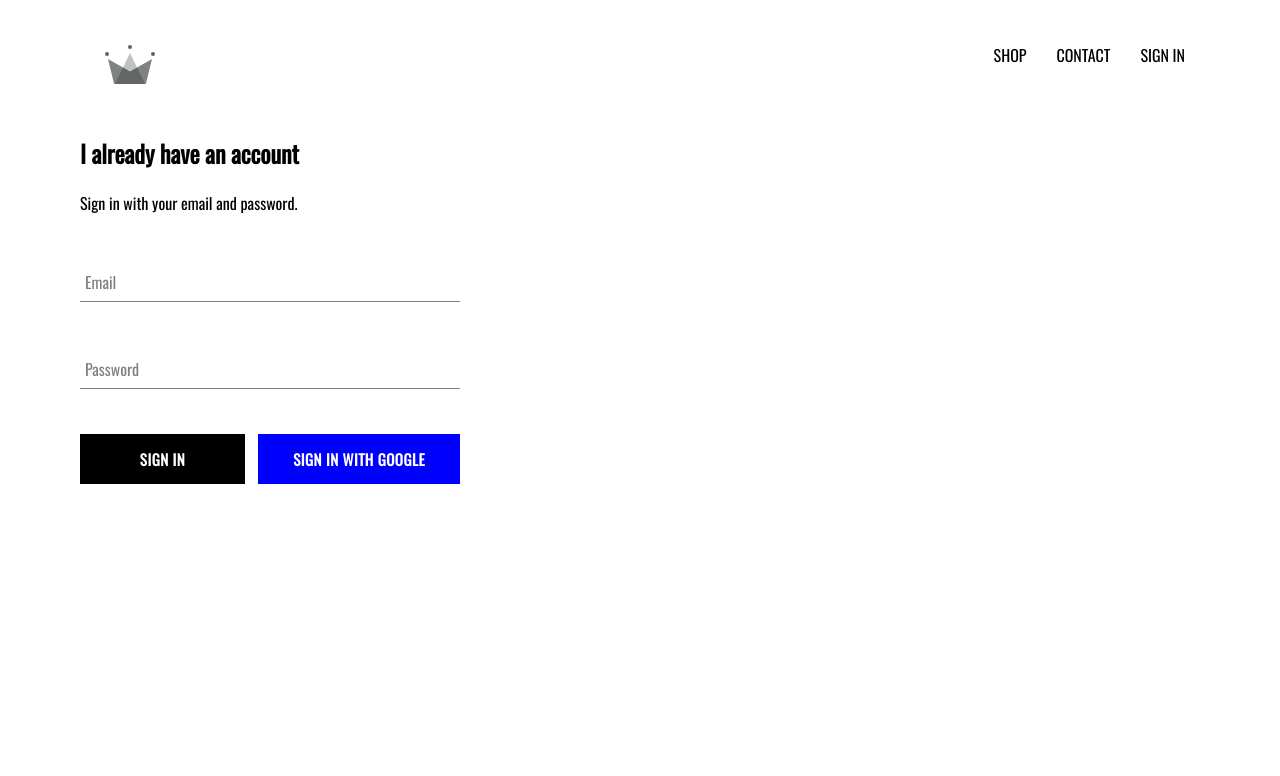
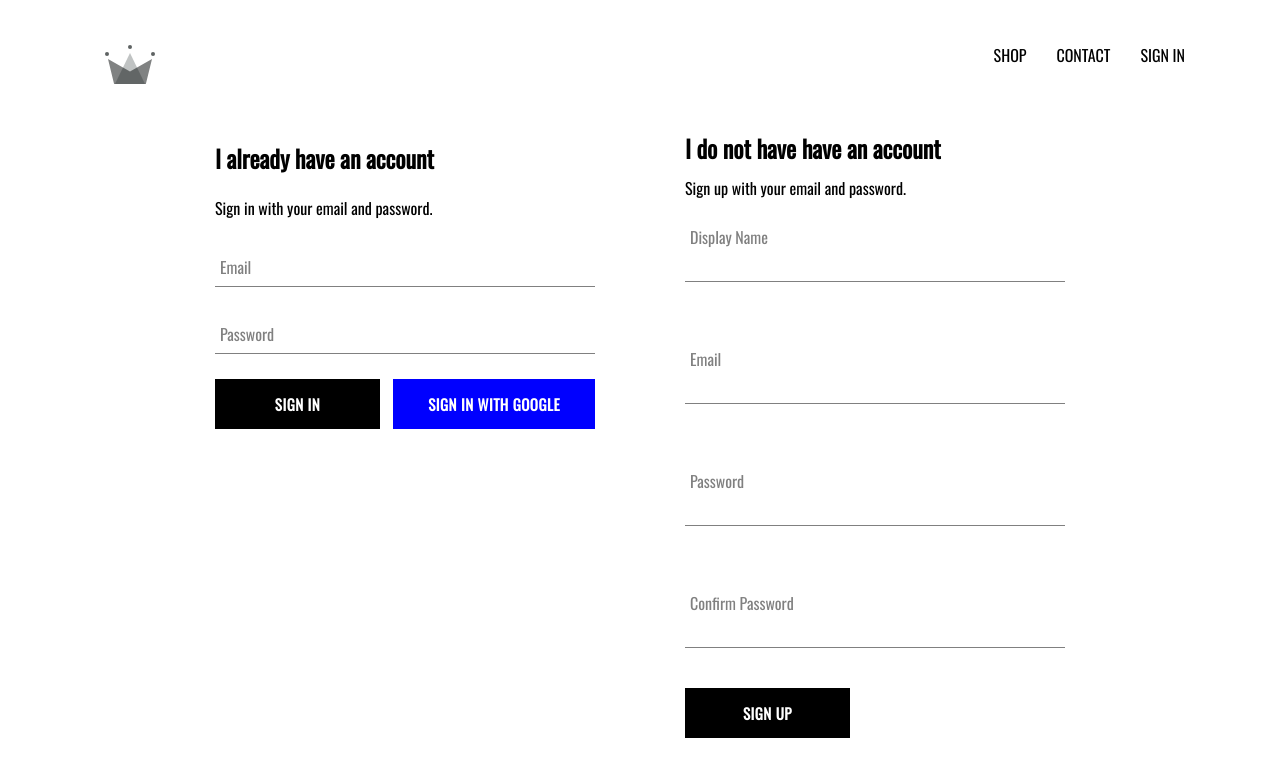
Before and after one commit to IvanEntwickler/crwn-clothing, a React (Create React App) app: page /signin in a window 1280 px wide. Shown: the top 776 px of the page. Built offline with nearby package versions, Linux system fonts and the light colour scheme; no server answers.

Commit message:
implemented firebase utils, included ability to store authenticated user into our firestore database

```diff
--- a/src/App.js
+++ b/src/App.js
@@ -5,7 +5,8 @@ import HomePage from './pages/homepage/homepage.component';
 import ShopPage from './pages/shop/shop.component';
 import SignInAndSignUpPage from './pages/sign-in-and-sign-up/sign-in-and-sign-up.component';
 import Header from './components/header/header.component';
-import { auth } from './firebase/firebase.utils';
+import { auth, createUserProfileDocument } from './firebase/firebase.utils';
+
 
 
 class App extends React.Component{
@@ -14,14 +15,31 @@ class App extends React.Component{
     this.state = {
       currentUser: null
     }
+
   }
 
   unsubscribeFromAuth = null;
 
   componentDidMount(){
-    this.unsubscribeFromAuth = auth.onAuthStateChanged(user =>{
-      this.setState({currentUser: user});
-      console.log(user);
+    this.unsubscribeFromAuth = auth.onAuthStateChanged(async userAuth =>{
+      if(userAuth){
+        const userRef = await createUserProfileDocument(userAuth);
+
+        userRef.onSnapshot(snapShot => {
+          this.setState({
+            currentUser: {
+              id: snapShot.id,
+              ...snapShot.data()
+            }
+
+          });
+          console.log(this.state)
+        });
+
+      }else{
+        this.setState({currentUser: userAuth});
+      }
+
     });
 
   }
--- a/src/components/form-input/form-input.styles.scss
+++ b/src/components/form-input/form-input.styles.scss
@@ -9,7 +9,7 @@ $main-color: black;
 
 .group {
   position: relative;
-  margin: 45px 0;
+  margin: 15px 0;
 
   .form-input {
     background: none;
--- /dev/null
+++ b/src/components/sign-up/sign-up.component.js
@@ -0,0 +1,105 @@
+import React from 'react';
+
+import FormInput from '../form-input/form-input.component';
+
+import CustomButton from '../custom-button/custom-button.component';
+
+import { auth, createUserProfileDocument } from '../../firebase/firebase.utils';
+
+import './sign-up.styles.scss';
+
+
+class SignUp extends React.Component{
+    constructor(props){
+        super(props);
+
+        this.state ={
+            displayName: '',
+            email:'',
+            password: '',
+            confirmPassword:''
+        }
+    }
+
+    handleSubmit = async event =>{
+        event.preventDefault();
+        const{displayName,email,password,confirmPassword} = this.state;
+
+        if(password !== confirmPassword){
+            alert('passwords don\'t match');
+            return;
+        }
+        try{
+            const {user} = await auth.createUserWithEmailAndPassword(email, password);
+
+
+            await createUserProfileDocument(user, {displayName});
+
+            this.setState({
+                displayName: '',
+                email:'',
+                password: '',
+                confirmPassword:''
+            });
+
+        } catch(error){
+            console.error(error);
+        }
+    };
+
+    handleChange = event =>{
+        const {value, name} = event.target;
+        this.setState({ [name]: value });
+    };
+
+    render(){
+        const{displayName,email,password,confirmPassword} = this.state;
+        return(
+
+            <div className='sign-up'>
+                <h2 className='title '>I do not have have an account</h2>
+                <span>Sign up with your email and password.</span>
+
+                <form className='sign-up' onSubmit={this.handleSubmit}>
+                    <FormInput
+                        name='displayName'
+                        type='text'
+                        value={displayName}
+                        handleChange={this.handleChange}
+                        label= 'Display Name'
+                        required
+                    />
+                    <FormInput
+                        name='email'
+                        type='email'
+                        value={email}
+                        handleChange={this.handleChange}
+                        label= 'Email'
+                        required
+                    />
+                    <FormInput
+                        name='password'
+                        type='password'
+                        value={password}
+                        handleChange={this.handleChange}
+                        label= 'Password'
+                        required
+                    />
+                    <FormInput
+                        name='confirmPassword'
+                        type='password'
+                        value={confirmPassword}
+                        handleChange={this.handleChange}
+                        label='Confirm Password'
+                        required
+                    />
+                    <div className='buttons'>
+                        <CustomButton type='submit' > SIGN UP</CustomButton>
+                    </div>
+                </form>
+            </div>
+        );
+    }
+}
+
+export default SignUp;
--- /dev/null
+++ b/src/components/sign-up/sign-up.styles.scss
@@ -0,0 +1,15 @@
+.sign-up{
+    width: 380px;
+    display: flex;
+    flex-direction: column;
+
+
+    .title{
+        margin: 10px 0;
+    }
+
+    .buttons{
+        display: flex;
+        justify-content: space-between;
+    }
+}
--- a/src/firebase/firebase.utils.js
+++ b/src/firebase/firebase.utils.js
@@ -13,6 +13,33 @@ const config = {
     measurementId: "G-K8LCDVJCGW"
   };
 
+  export const createUserProfileDocument = async (userAuth, additionalData) =>{
+    if(!userAuth) return;
+
+    const userRef = firestore.doc(`users/${userAuth.uid}`);
+
+    const snapShot = await userRef.get();
+
+    console.log(snapShot);
+
+    if(!snapShot.exists){
+      const {displayName, email} = userAuth;
+      const createdAt = new Date();
+
+      try{
+        await userRef.set({
+          displayName,
+          email,
+          createdAt,
+          ...additionalData
+        })
+
+      } catch (error){
+        console.log('error creating user', error.message);
+      }
+    }
+    return userRef;
+  };
 
 firebase.initializeApp(config);
 
--- a/src/pages/sign-in-and-sign-up/sign-in-and-sign-up.component.js
+++ b/src/pages/sign-in-and-sign-up/sign-in-and-sign-up.component.js
@@ -3,11 +3,13 @@ import React from 'react';
 import './sign-in-and-sign-up.styles.scss';
 
 import SignIn from '../../components/sign-in/sign-in.component';
+import SignUp from '../../components/sign-up/sign-up.component';
 
 
 const SignInAndSignUpPage = () => (
     <div className='sign-in-and-sign-up'>
         <SignIn/>
+        <SignUp/>
     </div>
 );
 
--- a/src/pages/sign-in-and-sign-up/sign-in-and-sign-up.styles.scss
+++ b/src/pages/sign-in-and-sign-up/sign-in-and-sign-up.styles.scss
@@ -0,0 +1,6 @@
+.sign-in-and-sign-up{
+    width: 850px;
+    display: flex;
+    justify-content: space-between;
+    margin: 30px auto;
+}
```
